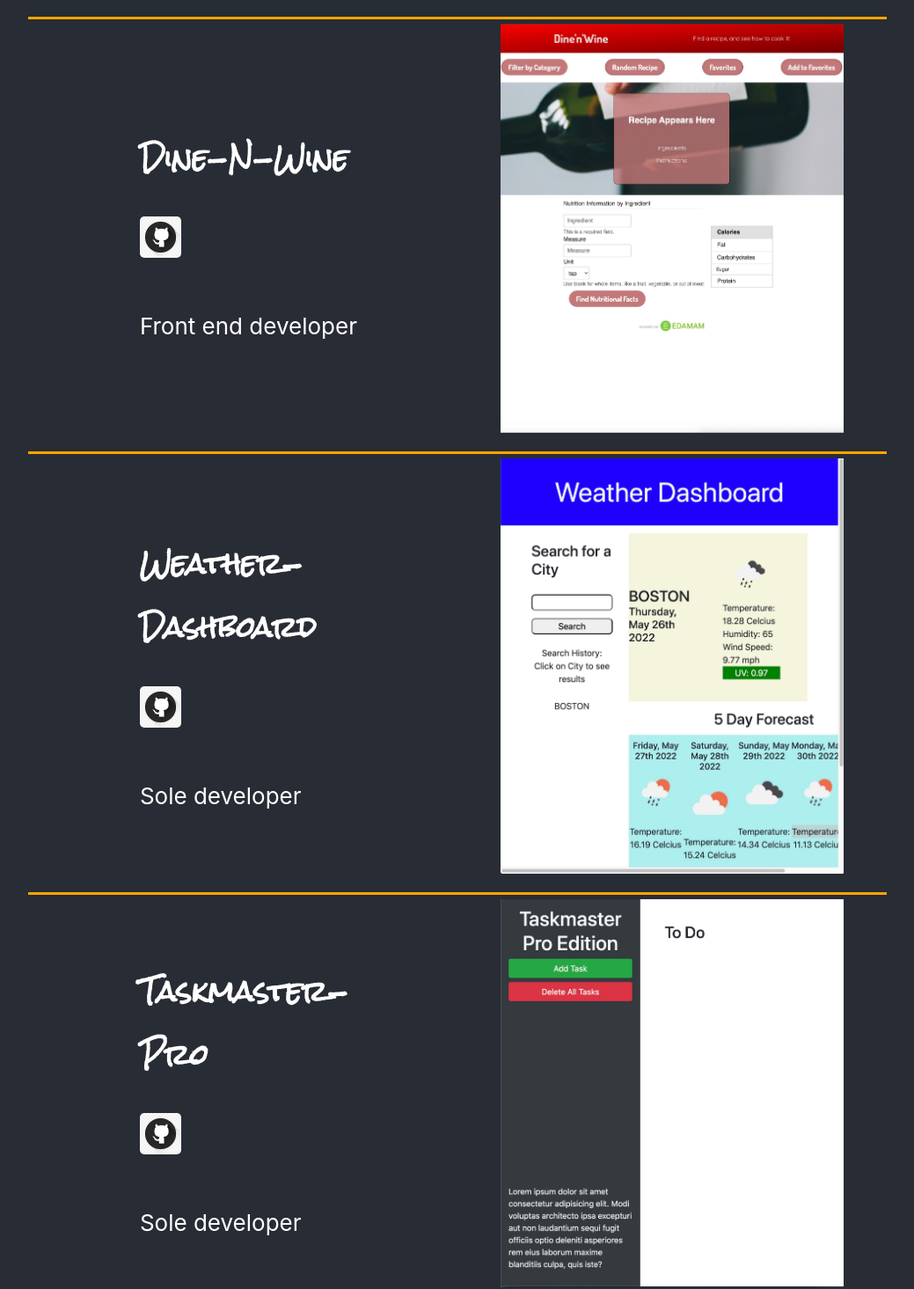
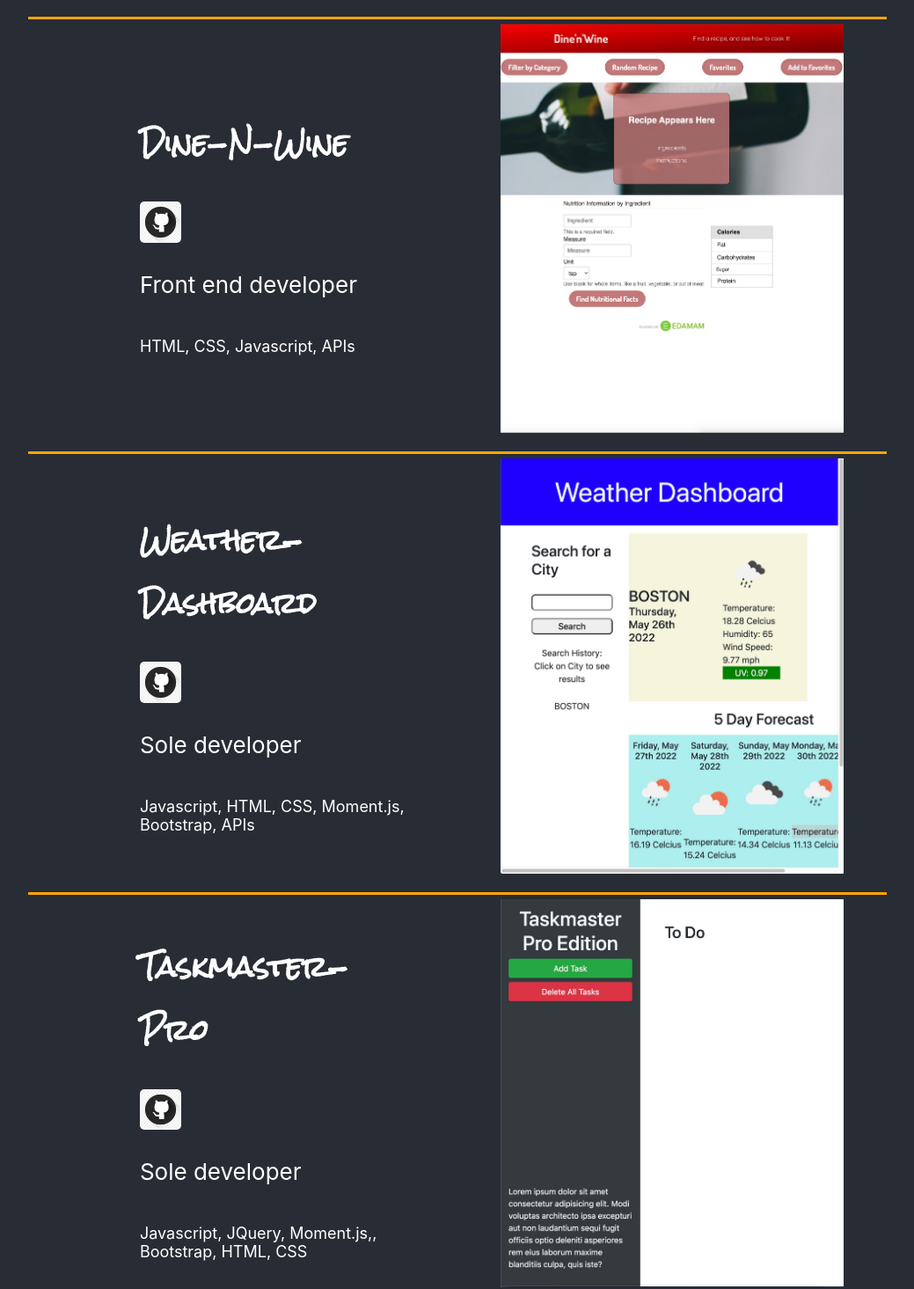
Before and after one commit to cesarsiguencia/my-react-portfolio, a React (Create React App) app: page /portfolio in a window 1280 px wide. Shown: the part 823-2288 px from the top of the page at 88% size, without its empty margins (120-1159 px from the left). Built offline with nearby package versions, Linux system fonts and the light colour scheme.

Commit message:
added technologies for each deployed app

```diff
--- a/src/App.css
+++ b/src/App.css
@@ -79,7 +79,7 @@ a:hover{
 
 .body-texts{
   font-size: 18px;
-  margin: 25px;
+  margin-bottom: 25px;
 
 }
 
@@ -119,7 +119,7 @@ textarea{
 }
 
 .container_wrapper{
-  margin: 0px auto;
+  margin: auto auto;
   width: 40%;
   border-radius: 5px;
   position: relative;
@@ -204,7 +204,7 @@ li {
 
 .project-title {
   display: inline;
-  margin-bottom: 30px;
+  /* margin-bottom: 25px; */
 
 }
 
@@ -213,6 +213,11 @@ li {
   background: white;
 }
 
+@media screen and (max-width: 1500px) {
+  .container---blurb{
+    font-size: 25px
+  }
+}
 
 @media screen and (max-width: 1200px) {
   .container---blurb{
@@ -249,9 +254,12 @@ li {
     font-size: 14px
   }
 
+  /* USE BLOCK INSTEAD OF INLINE FOR FLEX FOR BORDER TO SHOW */
   .app-box {
-    display: inline;
+    display: block;
     width: 100%;
+    border-bottom: 3px solid orange;
+
   }
 
   .container_wrapper{
@@ -272,7 +280,13 @@ li {
     width: 100%
   }
 
+  .github-links {
+    width: 10%;
+  }
 
+  .project-title{
+    margin-bottom: 0px
+  }
 
 }
 
--- a/src/Components/Apps/Apps.js
+++ b/src/Components/Apps/Apps.js
@@ -6,15 +6,19 @@ import github from '../../media/icons/github-white.png'
         const applications = [
             {
                 name: 'Weather-Dashboard',
-                description: 'Need to check full weather conditions of any city quickly? Use this application that will give you just that along with the temperature, wind speed, UV levels, and humidity. The user can also view the conditions up to five days from today. A convienient city search history is displayed for the user to compare conditions across multiple conditions. Application uses local storage and APIs from openweathermap.org'
+                description: 'Need to check full weather conditions of any city quickly? Use this application that will give you just that along with the temperature, wind speed, UV levels, and humidity. The user can also view the conditions up to five days from today. A convienient city search history is displayed for the user to compare conditions across multiple conditions. Application uses local storage and APIs from openweathermap.org',
+                technologies: 'Javascript, HTML, CSS, Moment.js, Bootstrap, APIs'
             },
             {
                 name: 'Taskmaster-Pro',
-                description: 'Take notes the easy way using Taskmaster Pro, which uses Bootstrap and Jquery technologies. Created tasks can be edited, deleted, and assigned due dates which is color coded to show if a due date is approaching or past due. Tasks can also be dragged around the application interface to various statuses, including "Completed", "In Progress" or deleted to the trash bin below.'
+                description: 'Take notes the easy way using Taskmaster Pro, which uses Bootstrap and Jquery technologies. Created tasks can be edited, deleted, and assigned due dates which is color coded to show if a due date is approaching or past due. Tasks can also be dragged around the application interface to various statuses, including "Completed", "In Progress" or deleted to the trash bin below.',
+                technologies: 'Javascript, JQuery, Moment.js,, Bootstrap, HTML, CSS'
             },
             {
                 name: 'Introductory-Javascript-Quiz',
-                description: 'Test your javascript skills with this quick quiz I built! Test yourself as many times as you would like as the app saves your scores at the end of each quiz. But hurry, you only have 60 seconds to answer as many javascript questions as possible. Happy studying!'
+                description: 'Test your javascript skills with this quick quiz I built! Test yourself as many times as you would like as the app saves your scores at the end of each quiz. But hurry, you only have 60 seconds to answer as many javascript questions as possible. Happy studying!',
+                technologies: 'Javascript, HTML, CSS'
+
             },
             // {
             //     name:'',
@@ -41,6 +45,7 @@ import github from '../../media/icons/github-white.png'
                                 </div>
 
                             <p>Sole developer</p>
+                            <p className="body-texts">{app.technologies}</p>
                         </div>
                     </div>
                     <div className="container_wrapper">
--- a/src/pages/Portfolio.js
+++ b/src/pages/Portfolio.js
@@ -26,7 +26,7 @@ const Portfolio = () => {
                                 </a>
                             </div>
                             <p>Back end developer</p>
-
+                            <p className="body-texts">MySQL2, Sequelize, Node.js, Bcrypt, Express, RESTful API's, Dotenv, Env</p>
 
                             <a target="_blank" href="https://github.com/K-G-J/nft-y">
 
@@ -64,6 +64,7 @@ const Portfolio = () => {
                             </div>
 
                             <p>Front end developer</p>
+                            <p className="body-texts">HTML, CSS, Javascript, APIs</p>
                         </div>
                     </div>
                     <div className="container_wrapper">
```
